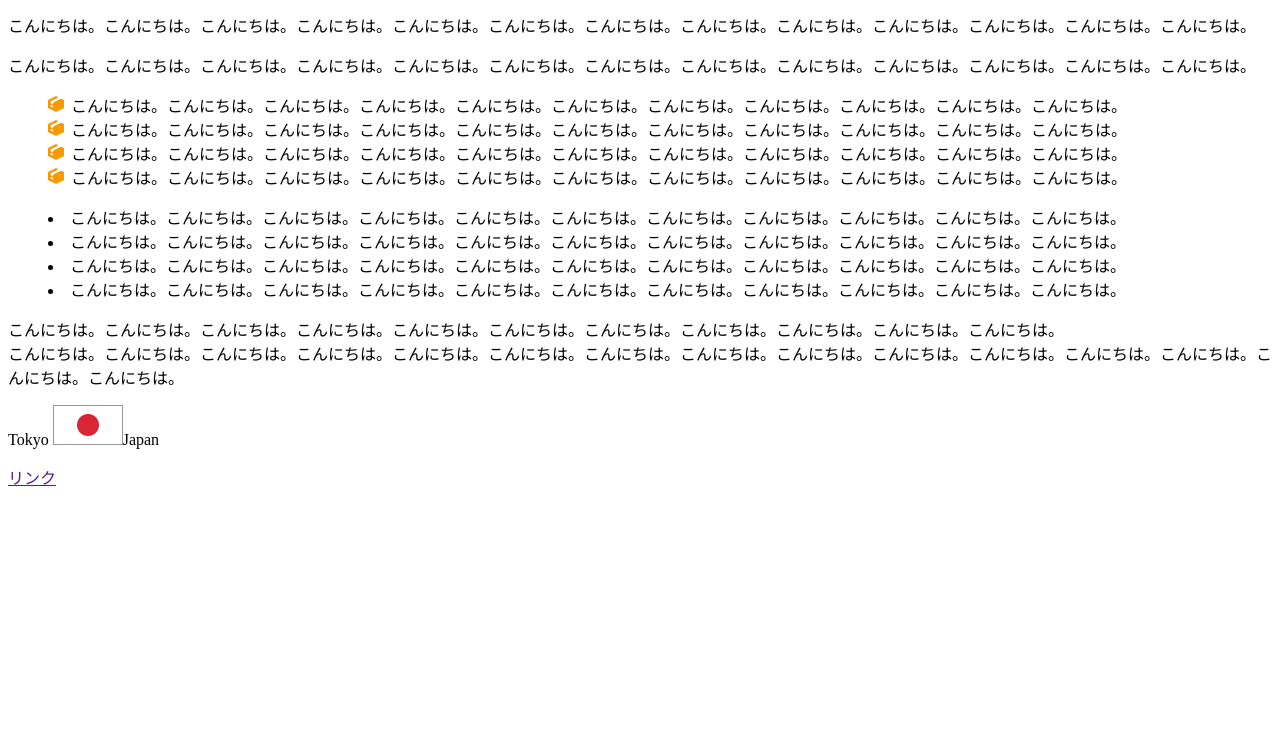
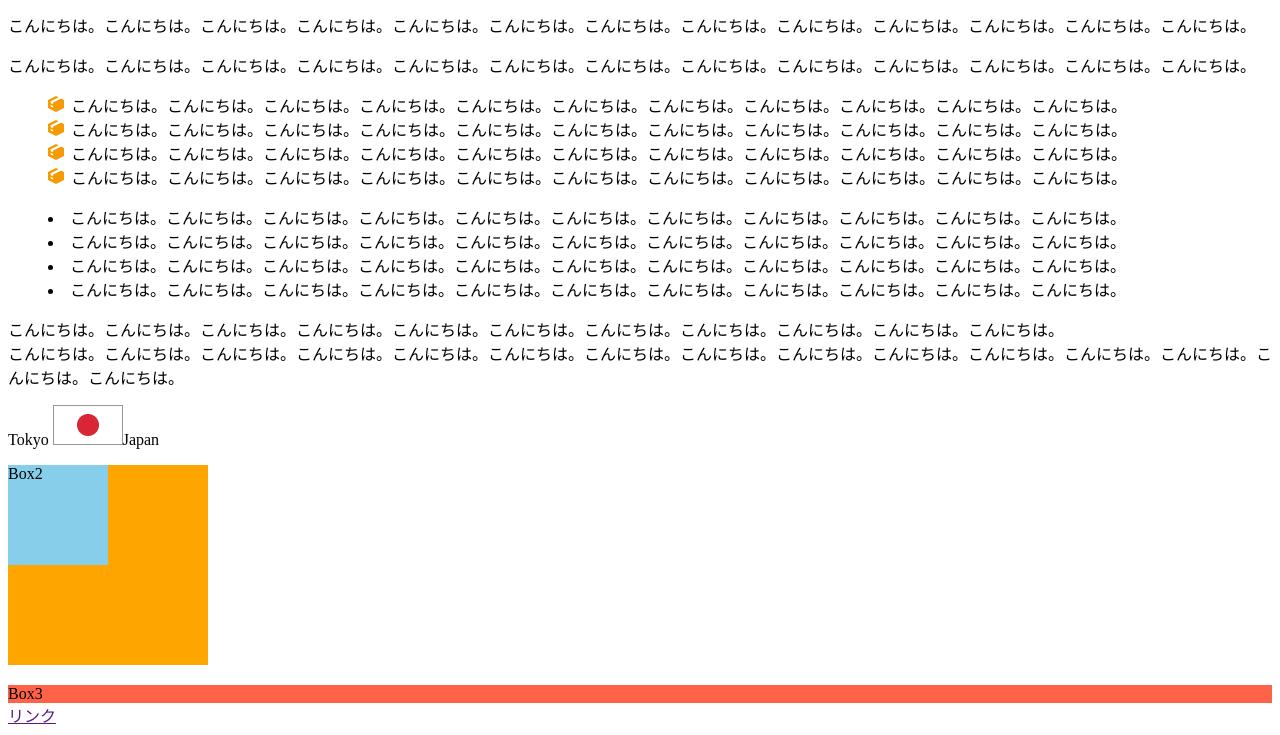
Before and after one commit to mohuneko/MyCSS, a plain HTML site: page index.html in a window 1280 px wide. Shown: the part 116-851 px from the top of the page. Before the commit the page ends 800 px from the top, so only its background shows below. Drawn offline with Linux system fonts and the light colour scheme.

Commit message:
[practice]margin

```diff
--- a/css/styles.css
+++ b/css/styles.css
@@ -17,12 +17,37 @@ ol {
 
 .box1 {
   background-color:orange;
+  width:200px;
+  height:200px;
+  /* margin-bottom:20px; */
+  /* margin: 0 0 20px;
+  margin-left:auto;
+  margin-right:auto; */
+  margin-bottom:20px;
+
 }
 
 .box2 {
   background-color: skyblue;
+  width:50%;
+  height:50%;
+  /* border-width:2px;
+  border-style:solid;
+  border-color:blue; */
+  /* border:2px solid blue;
+  padding-top:20px;
+  padding-left:40px; */
+  /* border:2px dashed blue; */
+  /* border-top:2px solid blue;
+  border-bottom:2px solid blue; */
+  /* border:2px solid blue; */
+  /* border-bottom:none; */
+  /* border-radius:10px; */
+  /* overflow: hidden; */
+  /* overflow: scroll; */
 }
 
 .box3 {
   background-color:tomato;
+  margin-top:10px;
 }
--- a/index.html
+++ b/index.html
@@ -31,9 +31,10 @@
         <p>Tokyo <img src="img/japan.png">Japan</p>
       </section>
     </main>
-    <div class="box1"></div>
-    <div class="box2"></div>
-    <div class="box3"></div>
+    <div class="box1">
+    <div class="box2">Box2</div>
+    </div>
+    <div class="box3">Box3</div>
   </body>
   <a href="">リンク</a>
 </html>
```
